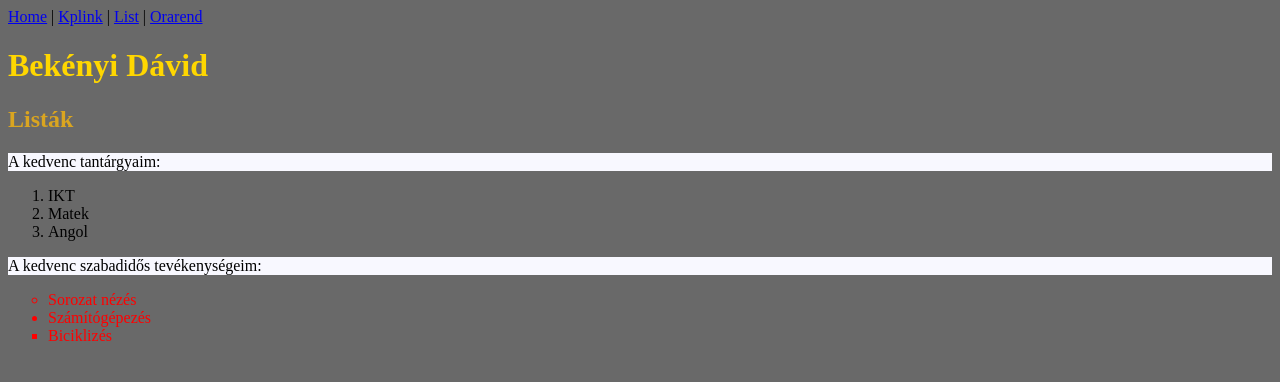
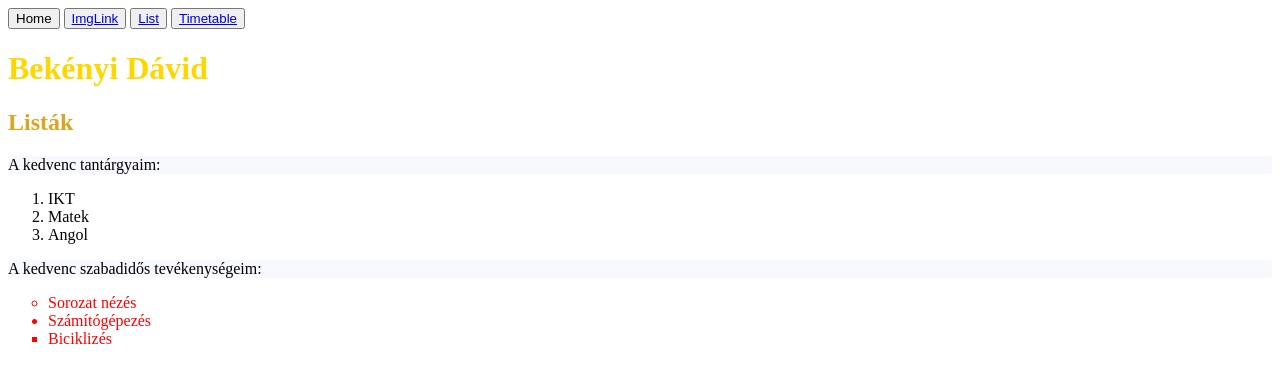
Before and after one commit to DavidBekenyi/kollazs, a plain HTML site: page listak.html in a window 1280 px wide. Drawn offline with Linux system fonts and the light colour scheme.

Commit message:
Update listak.html

```diff
--- a/listak.html
+++ b/listak.html
@@ -5,14 +5,15 @@
     <meta http-equiv="X-UA-Compatible" content="IE=edge">
     <meta name="viewport" content="width=device-width, initial-scale=1.0">
     <title>Listák</title>
+    <link rel="stylesheet" href="style.css">
 </head>
-<body style="background-color: dimgray;">
+<body>
     <nav>
-        <a href="https://davidbekenyi.github.io/kollazs/">Home</a> |
-        <a href="https://davidbekenyi.github.io/kollazs/keplink.html">Kplink</a> |
-        <a href="https://davidbekenyi.github.io/kollazs/listak.html">List</a> |
-        <a href="https://davidbekenyi.github.io/kollazs/orarend.html">Orarend</a>
-        </nav>
+        <button><a href="https://davidbekenyi.github.io/kollazs/"></a>Home</button>
+        <button><a href="https://davidbekenyi.github.io/kollazs/keplink.html">ImgLink</a></button>
+        <button><a href="https://davidbekenyi.github.io/kollazs/listak.html">List</a></button>
+        <button><a href="https://davidbekenyi.github.io/kollazs/orarend.html">Timetable</a></button>
+    </nav>
 
     <h1 style="color: gold;">Bekényi Dávid</h1>
     <h2 style="color: goldenrod;" >Listák</h2>
```
